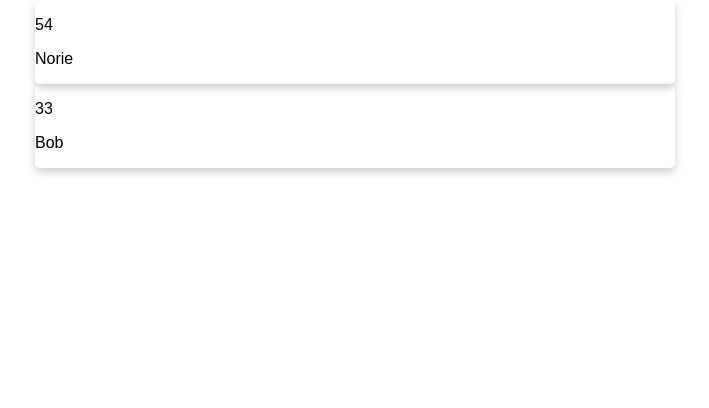
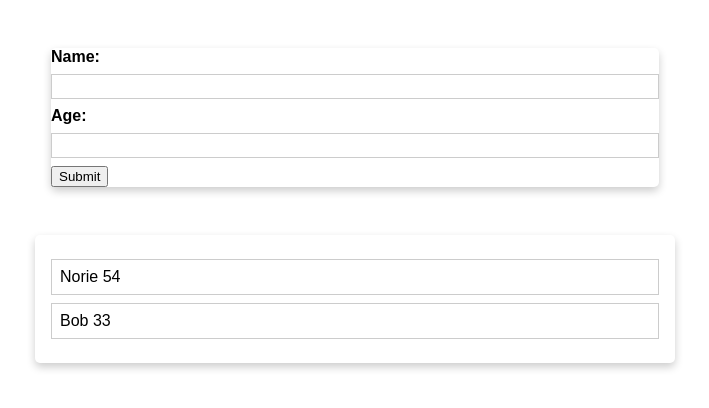
Before and after one commit to NorieM/user-list, a React (Create React App) app: page / in a window 1280 px wide. Shown: the top 408 px of the page, without its empty margins (285-994 px from the left). Built offline with nearby package versions, Linux system fonts and the light colour scheme.

Commit message:
General update

```diff
--- a/src/App.js
+++ b/src/App.js
@@ -1,12 +1,18 @@
-import React from 'react';
-import UserList from './components/UserList/UserList';
+import React, { useState } from "react";
+import AddUser from "./components/AddUser/AddUser";
+import UserList from "./components/UserList/UserList";
 
 function App() {
+  const [showModal, setShowModal] = useState(false);
 
-  const users = [{name:'Norie', age: 54}, {name:'Bob', age:33}]
+  const users = [
+    { name: "Norie", age: 54 },
+    { name: "Bob", age: 33 },
+  ];
   return (
     <div>
-      <UserList users={users}/>
+      <AddUser />
+      <UserList users={users} />
     </div>
   );
 }
--- a/src/components/UI/Button/Button.css
+++ b/src/components/UI/Button/Button.css
@@ -0,0 +1,18 @@
+.button {
+    font: inherit;
+    border: 1px solid #4f005f;
+    background: #4f005f;
+    color: white;
+    padding: 0.25rem 1rem;
+    cursor: pointer;
+  }
+
+  .button:hover,
+  .button:active {
+    background: #741188;
+    border-color: #741188;
+  }
+
+  .button:focus {
+    outline: none;
+  }
--- a/src/components/UI/Button/Button.js
+++ b/src/components/UI/Button/Button.js
@@ -0,0 +1,11 @@
+import React from 'react'
+
+function Button(props) {
+  return (
+    <div className="button">
+        <button>{props.label}</button>
+    </div>
+  )
+}
+
+export default Button
--- a/src/components/UI/Card/Card.css
+++ b/src/components/UI/Card/Card.css
@@ -2,6 +2,6 @@
     box-shadow: 0 4px 8px 0 rgba(0,0,0,0.2);
     transition: 0.3s;
     border-radius: 5px; /* 5px rounded corners */
-    width: 50%;
+    width: 100%;
     /* align-self: center; */
   }
--- a/src/components/UI/Card/Card.js
+++ b/src/components/UI/Card/Card.js
@@ -1,12 +1,8 @@
-import React from 'react';
-import './Card.css';
+import React from "react";
+import "./Card.css";
 
 const Card = (props) => {
-  return (
-    <div className='card'><p>{props.name}</p><p>{props.age}</p></div>
-  )
+  return <div className="card">{props.children}</div>;
+};
 
-
-}
-
-export default Card
+export default Card;
--- a/src/components/UserList/UserList.css
+++ b/src/components/UserList/UserList.css
@@ -1,5 +1,16 @@
 .userlist {
-    display:flex;
-    flex-direction: column;
-    align-items: center;
-}
+    margin: 2rem auto;
+    width: 90%;
+    max-width: 40rem;
+  }
+
+  .userlist ul {
+    list-style: none;
+    padding: 1rem;
+  }
+
+  .userlist li {
+    border: 1px solid #ccc;
+    margin: 0.5rem 0;
+    padding: 0.5rem;
+  }
--- a/src/components/UserList/UserList.js
+++ b/src/components/UserList/UserList.js
@@ -1,12 +1,18 @@
 import React from "react";
 import Card from "../UI/Card/Card";
-import './UserList.css';
+import "./UserList.css";
 
 const UserList = (props) => {
   const renderedUsers = props.users.map((user) => {
-    return <Card name={user.age} age={user.name} />;
+    return <li key={user.name+user.age}>{user.name} {user.age}</li>;
   });
-  return <div className="userlist">{renderedUsers}</div>;
+  return (
+    <div className="userlist">
+      <Card>
+      <ul>{renderedUsers}</ul>
+      </Card>
+    </div>
+  );
 };
 
 export default UserList;
```
